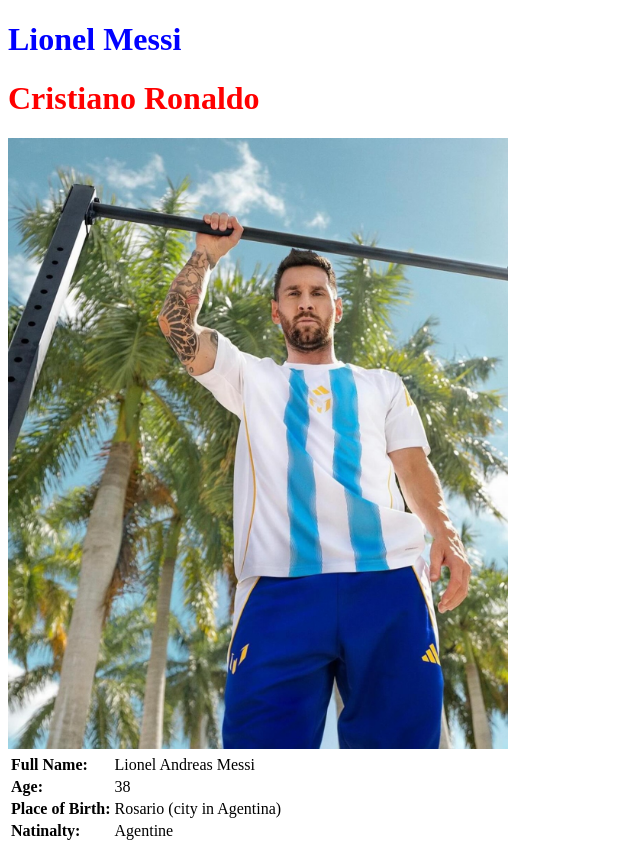
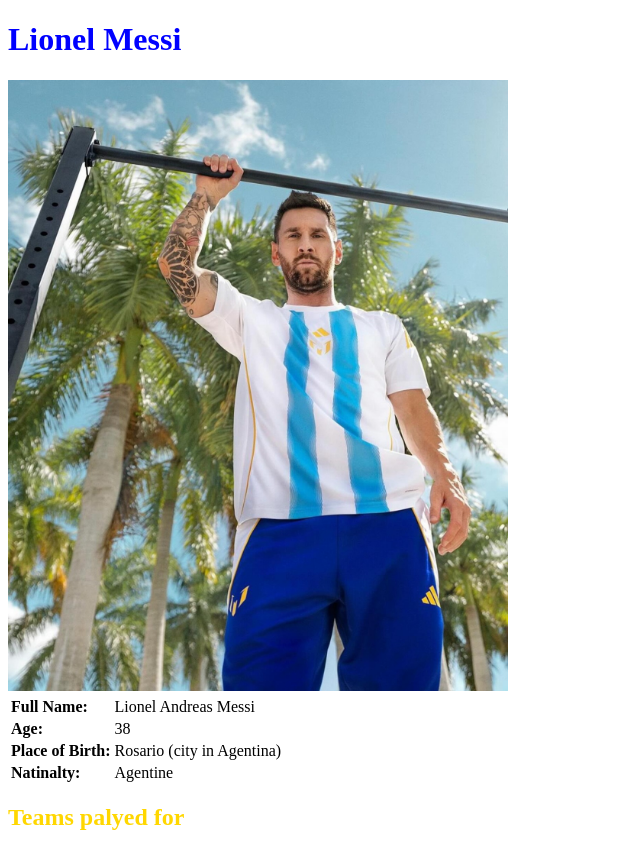
Before and after one commit to boluwatife1110/week2, a plain HTML site: page index.html in a window 1280 px wide. Shown: the top 846 px of the page, without its empty margins (0-640 px from the left). Drawn offline with Linux system fonts and the light colour scheme.

Commit message:
I removed cristiano ronaldo

```diff
--- a/index.html
+++ b/index.html
@@ -9,9 +9,7 @@
       h1 {
         color: blue;
       }
-      #Cristiano-Ronaldo {
-        color: red;
-      }
+
       #Throphies-Won {
         color: blue;
       }
@@ -41,7 +39,7 @@
     <header>
       <h1>Lionel Messi</h1>
     </header>
-    <h1 id="Cristiano-Ronaldo">Cristiano Ronaldo</h1>
+
     <section id="photo-section">
       <div>
         <img src="messi.jpg" alt="Greatest Footballer" width="500" />
```
